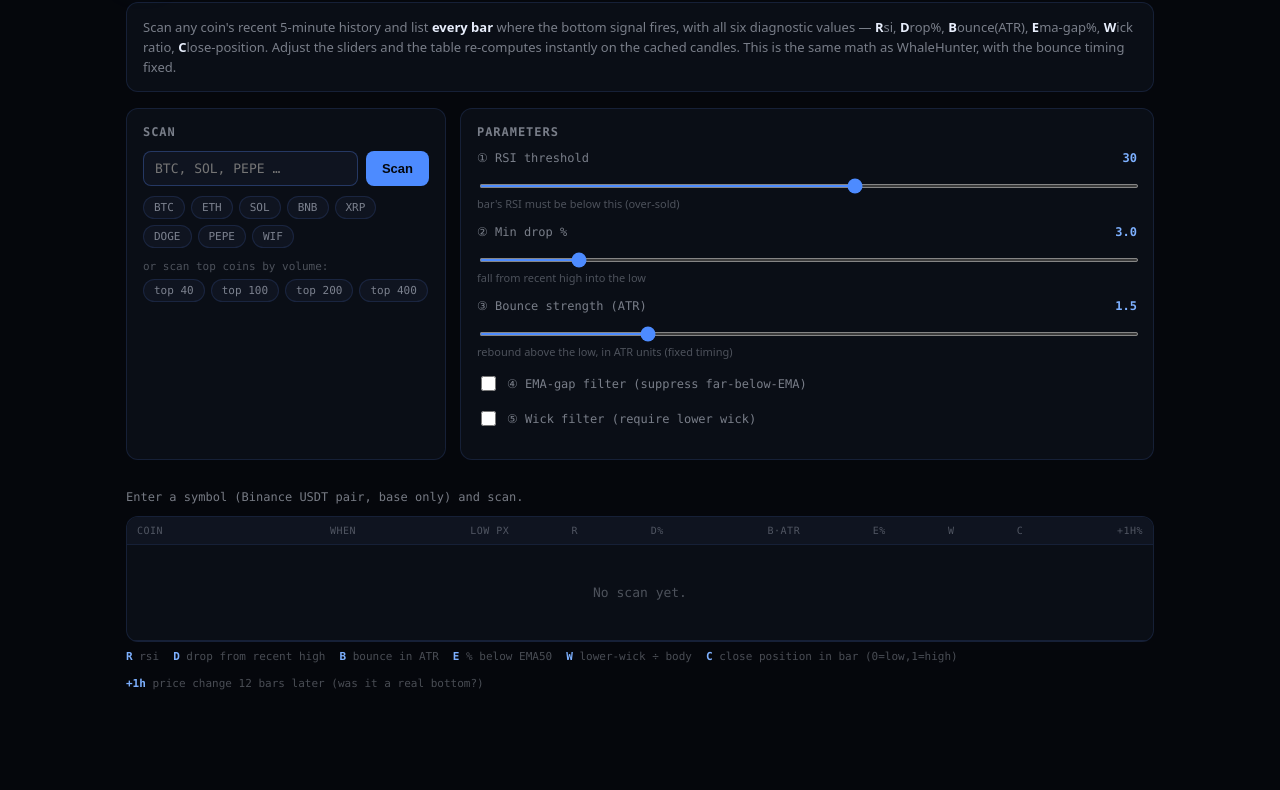
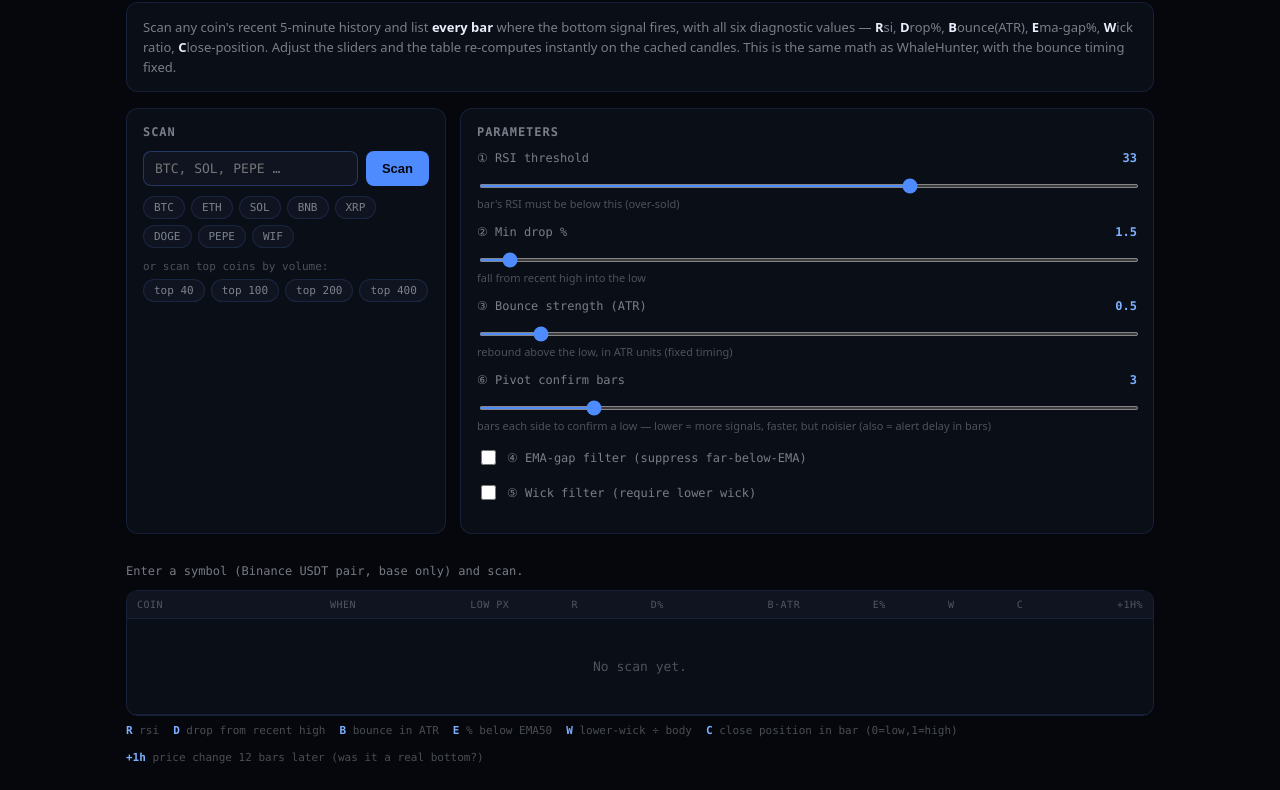
Before and after one commit to vilncoin/market-confidence, a website: page crypto-dashboard/public/viln-bottom-lab.html in a window 1280 px wide. Shown: the part 85-875 px from the top of the page. Before the commit the page ends 801 px from the top, so only its background shows below. Drawn offline with Linux system fonts and the light colour scheme.

Commit message:
Update viln-bottom-lab.html

```diff
--- a/crypto-dashboard/public/viln-bottom-lab.html
+++ b/crypto-dashboard/public/viln-bottom-lab.html
@@ -140,19 +140,24 @@
     <div class="card">
       <h2>Parameters</h2>
       <div class="param">
-        <label>① RSI threshold <b id="v_rsi">30</b></label>
-        <input type="range" id="p_rsi" min="10" max="45" step="1" value="30">
+        <label>① RSI threshold <b id="v_rsi">33</b></label>
+        <input type="range" id="p_rsi" min="10" max="45" step="1" value="33">
         <div class="hint">bar's RSI must be below this (over-sold)</div>
       </div>
       <div class="param">
-        <label>② Min drop % <b id="v_drop">3.0</b></label>
-        <input type="range" id="p_drop" min="1" max="15" step="0.5" value="3">
+        <label>② Min drop % <b id="v_drop">1.5</b></label>
+        <input type="range" id="p_drop" min="1" max="15" step="0.5" value="1.5">
         <div class="hint">fall from recent high into the low</div>
       </div>
       <div class="param">
-        <label>③ Bounce strength (ATR) <b id="v_bounce">1.5</b></label>
-        <input type="range" id="p_bounce" min="0" max="6" step="0.1" value="1.5">
+        <label>③ Bounce strength (ATR) <b id="v_bounce">0.5</b></label>
+        <input type="range" id="p_bounce" min="0" max="6" step="0.1" value="0.5">
         <div class="hint">rebound above the low, in ATR units (fixed timing)</div>
+      </div>
+      <div class="param">
+        <label>⑥ Pivot confirm bars <b id="v_right">3</b></label>
+        <input type="range" id="p_right" min="2" max="8" step="1" value="3">
+        <div class="hint">bars each side to confirm a low — lower = more signals, faster, but noisier (also = alert delay in bars)</div>
       </div>
       <label class="toggle-row"><input type="checkbox" id="p_useTrend"> ④ EMA-gap filter (suppress far-below-EMA)</label>
       <div class="param" id="trendBox" style="display:none">
@@ -206,8 +211,8 @@
 
   // ── config ──
   var CFG = {
-    rsiLen:14, leftBars:5, rightBars:5, lowWin:150, dropWin:24, emaLen:50,
-    rsiThr:30, dropPct:3.0, bounceAtr:1.5,
+    rsiLen:14, leftBars:5, rightBars:3, lowWin:150, dropWin:24, emaLen:50,
+    rsiThr:33, dropPct:1.5, bounceAtr:0.5,
     useTrend:false, maxBelow:3.0,
     useWick:false, wickRatio:1.0
   };
@@ -379,6 +384,7 @@
   bindSlider("p_rsi","v_rsi","rsiThr");
   bindSlider("p_drop","v_drop","dropPct",function(x){return parseFloat(x).toFixed(1);});
   bindSlider("p_bounce","v_bounce","bounceAtr",function(x){return parseFloat(x).toFixed(1);});
+  bindSlider("p_right","v_right","rightBars");
   bindSlider("p_below","v_below","maxBelow",function(x){return parseFloat(x).toFixed(1);});
   bindSlider("p_wick","v_wick","wickRatio",function(x){return parseFloat(x).toFixed(1);});
   $("p_useTrend").addEventListener("change",function(){
```
